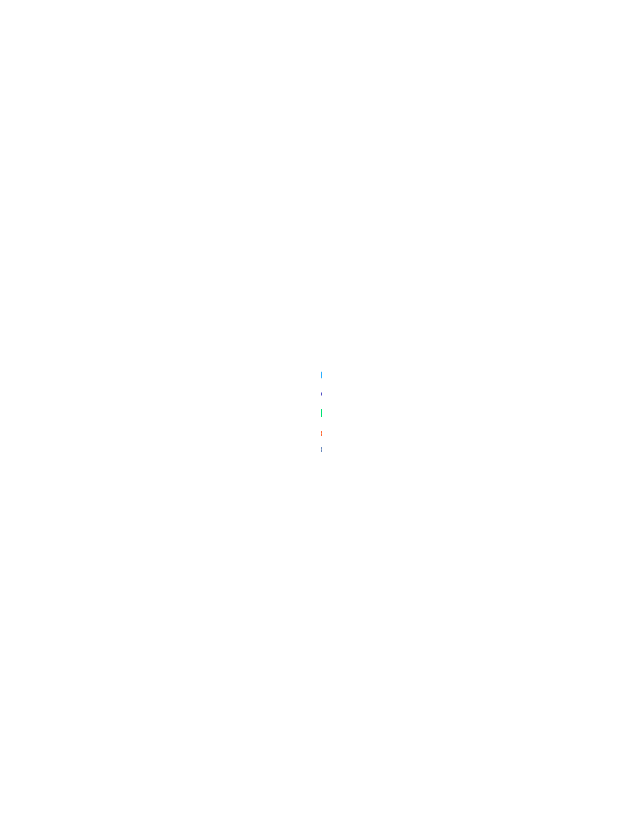
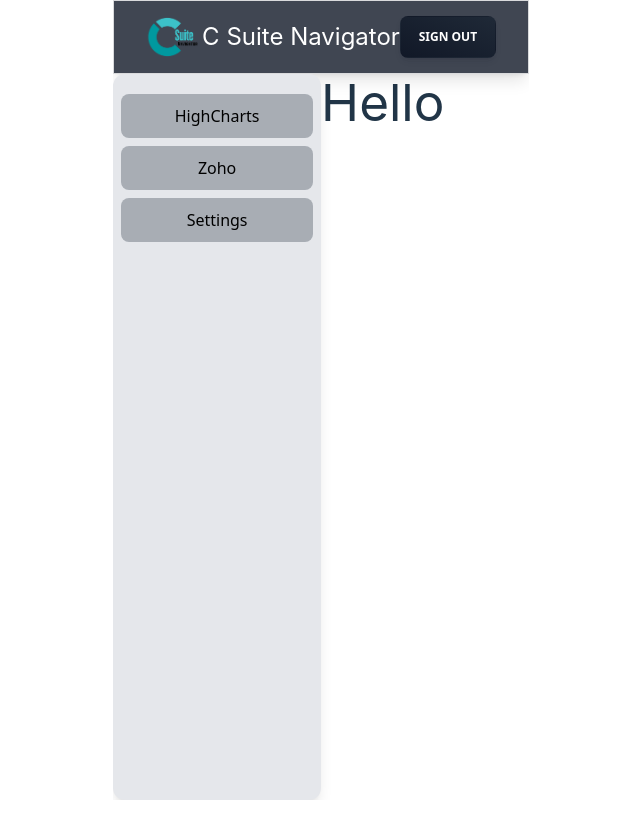
Before and after one commit to Saieedupuganti/3-Way-Forecasting, a React (Vite) app: page /Home in a window 1280 px wide. Before the commit this address led to /home. Shown: the top 838 px of the page, without its empty margins (319-959 px from the left). After the commit the page ends 800 px from the top, so only its background shows below. Built offline with nearby package versions, Linux system fonts and the light colour scheme; no server answers; sample sign-in values are in the browser's storage.

Commit message:
redirect login

```diff
--- a/src/App.css
+++ b/src/App.css
@@ -40,3 +40,9 @@
 .read-the-docs {
   color: #888;
 }
+/*
+.highcontainer{
+  padding: 20px;
+  margin: 20px;
+  border: 5px solid black !important;;
+} */
--- a/src/App.jsx
+++ b/src/App.jsx
@@ -1,15 +1,26 @@
-import React, { useEffect, useState } from 'react';
-import { BrowserRouter as Router, Route, Routes } from 'react-router-dom';
+import React, { createContext, useEffect, useState } from 'react';
+import { BrowserRouter as Router, Route, Routes, useLocation } from 'react-router-dom';
 import SignUp from './Signup';
 import Login from './Login';
 import Home from './Home';
 import { auth } from './Firebase';
 import {onAuthStateChanged} from 'firebase/auth'
 import { useNavigate } from 'react-router-dom';
-import Dash1 from './Dash1';
+import Dash1 from './Dash1'
 
+export const AuthContext = createContext();
 
 const App = () => {
+  const location = useLocation();  // Use useLocation to get the current URL
+
+  useEffect(() => {
+    setPage(location.pathname);  // Update the page state whenever the URL changes
+    setPageName(location.pathname.split('/').slice(-1)[0]); // Update the page state whenever the URL changes
+  }, [location]);
+
+  const [page,setPage] = useState('/home');
+  const [pagename,setPageName] = useState('highchart');
+  const [val1,setVal1] = useState('1');
   const [token, setToken] = useState('');
   window.fetch2 = async (url,methods) => {
     console.log(methods);
@@ -30,7 +41,9 @@ const App = () => {
 
   const navigate = useNavigate();
   function Verified(){
-    navigate('/home');
+    console.log(page)
+    if(page=="/" || page=="/login")
+      navigate('/home');
   }
 
 
@@ -50,15 +63,15 @@ const App = () => {
   }, [auth]);
   //.then((data) => {console.log('Auth state changed')});
   return (
-    <div className='w-1/2 mx-auto mt-20'>
-        {/* <Routes>
-          <Route path="/" element={<SignUp />} />
-          <Route path="/login" element={<Login />} />
-          <Route path="/Home" element={<Home />} />
-        </Routes> */}
-        <Dash1 />
-
-    </div>
+    <AuthContext.Provider value={{ page, setPage, val1, pagename,setPageName }} >
+      <div className='flex flex-col min-h-screen'>
+          <Routes>
+            <Route path="/" element={<SignUp />} />
+            <Route path="/login" element={<Login />} />
+            <Route path="/Home/*" element={<Home />} />
+          </Routes>
+      </div>
+    </AuthContext.Provider>
   );
 };
 
--- a/src/Home.jsx
+++ b/src/Home.jsx
@@ -1,5 +1,5 @@
 import React, { useEffect, useState } from 'react';
-import { BrowserRouter as Router, Route, Routes } from 'react-router-dom';
+import { BrowserRouter as Router, Route, Routes, useLocation } from 'react-router-dom';
 import { auth } from './Firebase';
 import { useNavigate } from 'react-router-dom';
 import { onAuthStateChanged, signOut } from 'firebase/auth';
@@ -12,7 +12,8 @@ import {
   Card,
 } from "@material-tailwind/react";
 import { Bars3CenterLeftIcon } from "@heroicons/react/24/solid";
-
+import { Sidebar } from './sidebar';
+import { Dashbody } from './dashbody';
 
 
 
@@ -75,7 +76,7 @@ export default function Home() {
       <Navbar className="sticky top-0 h-max max-w-full rounded-none shadow-lg px-4 py-2 lg:px-8 lg:py-2 bg-gray-900">
         <div className="flex items-center justify-between text-blue-gray-900">
             <Bars3CenterLeftIcon class="h-6 w-6 text-white mr-4 inline-block lg:hidden" />
-            <img src="logo1.png" alt="C Suite Navigator Image" className="mr-auto w-14 py-0 inline-block" />
+            <img src="/logo1.png" alt="C Suite Navigator Image" className="mr-auto w-14 py-0 inline-block" />
             <h2 className='w-full mx-auto text-center text-2xl'>C Suite Navigator</h2>
             <div className="flex items-center gap-4">
                 <div className="flex items-center gap-x-1">
@@ -98,8 +99,9 @@ export default function Home() {
           </div>
         </MobileNav>
       </Navbar>
-      <div id="mainbody" className="flex-grow mainbody min-w-screen flex flex-row">
-
+      <div id="mainbody" className="flex-grow mainbody flex flex-row" style={{width:"100%",overflow:"hidden"}}>
+        <Sidebar/>
+        <Dashbody />
       </div>
     </div>
   );
--- a/src/Signup.jsx
+++ b/src/Signup.jsx
@@ -80,7 +80,7 @@ const SignUp = () => {
   useEffect(() => {
     const unsubscribe = onAuthStateChanged(auth, (user) => {
       if (user) {
-        setToken(user.accessToken);
+        // setToken(user.accessToken);
         console.log('User signed in:', user);
         Verified();
       } else {
--- /dev/null
+++ b/src/dashbody.jsx
@@ -0,0 +1,52 @@
+import { Zoho } from "./zoho";
+import React,{ useContext, useEffect, useState } from "react";
+import { List, ListItem, Card } from "@material-tailwind/react";
+import { useNavigate,useLocation, Link  } from "react-router-dom";
+import {AuthContext} from './App'
+import Dash1 from "./Dash1";
+
+
+export function Dashbody() {
+
+    const { page, setPage, val1, pagename,setPageName } = useContext(AuthContext);
+    console.log(page);
+    const [selected, setSelected] = useState(1);
+    const setSelectedItem = (value) => setSelected(value);
+    const navigate = useNavigate();
+
+    const renderView = () => {
+        console.log(page);
+        switch (page) {
+          case '/home/zoho':
+            return <Zoho />;
+          case '/home/high':
+            return <Dashbody1/>;
+          case 'contact':
+            return <Contact />;
+          default:
+            return <h1>Hello</h1>;
+        }
+      };
+
+    return(
+        <div className="flex w-full">
+            {renderView()}
+        </div>
+    )
+
+}
+
+const Dashbody1 = ()=>{
+    return(
+        <div className="w-full">
+            <div className="w-full h-80 flex flex-row">
+                <span className="h-80 flex highcontainer bg-gray-200" style={{border:"0px solid black"}}>
+                    <Dash1/>
+                </span>
+                <span className="h-80 flex highcontainer">
+                    <Dash1/>
+                </span>
+            </div>
+        </div>
+    )
+}
--- /dev/null
+++ b/src/sidebar.jsx
@@ -0,0 +1,44 @@
+import React,{ useContext, useEffect, useState } from "react";
+import { List, ListItem, Card } from "@material-tailwind/react";
+import { useNavigate,useLocation, Link  } from "react-router-dom";
+import {AuthContext} from './App'
+
+
+
+export function Sidebar() {
+
+    const { page, setPage, val1, pagename,setPageName } = useContext(AuthContext);
+    console.log(page);
+    const [selected, setSelected] = useState(1);
+    const setSelectedItem = (value) => setSelected(value);
+    const navigate = useNavigate();
+
+    const color1 = page == '/home/high'?'white':'rgb(75, 85, 99,0.4)';
+    const color2 = page == '/home/zoho'?'white':'rgb(75, 85, 99,0.4)';
+    const color3 = page == '/home/settings'?'white':'rgb(75, 85, 99,0.4)';
+    const color4 = page == '/home/high'?'white':'rgb(75, 85, 99,0.4)';
+    const color5 = page == '/home/zoho'?'white':'rgb(75, 85, 99,0.4)';
+    const color6 = page == '/home/settings'?'white':'rgb(75, 85, 99,0.4)';
+  console.log(page=== '/home/high')
+  return (
+    <Card className="min-w-52 shadow-lg bg-gray-200 ">
+      <List className="p-0 mx-auto min-w-full block mt-3">
+        <Link to={'/home/high'}>
+            <ListItem selected={page == '/home/high'} style={{background:color1}} className="block text-center text-black mx-auto max-w-48 my-2" onClick={() => {setSelectedItem(1)}}>
+                HighCharts
+            </ListItem>
+        </Link>
+        <Link to={'/home/zoho'}>
+            <ListItem selected={page == '/home/zoho'} style={{background:color2}} className="block text-center text-black mx-auto max-w-48 my-2" onClick={() => {setSelectedItem(1)}}>
+                Zoho
+            </ListItem>
+        </Link>
+        <Link to={'/home/settings'}>
+            <ListItem selected={page == '/home/settings'} style={{background:color3}} className="block text-center text-black mx-auto max-w-48 my-2" onClick={() => {setSelectedItem(1)}}>
+                Settings
+            </ListItem>
+        </Link>
+      </List>
+    </Card>
+  );
+}
--- /dev/null
+++ b/src/zoho.jsx
@@ -0,0 +1,16 @@
+import React from 'react';
+
+export const Zoho = () => {
+  return (
+    <div className='bg-black flex w-full h-full'>
+      <iframe
+        frameBorder="0"
+        width="100%"
+        height="100%"
+        src="https://analytics.zoho.com/open-view/2449538000001262720"
+        title="Zoho Analytics"
+        style={{ width: '100%', height: '100%' }}
+      ></iframe>
+    </div>
+  );
+};
```
Also changed, not shown: src/Dash2.jsx (added).
